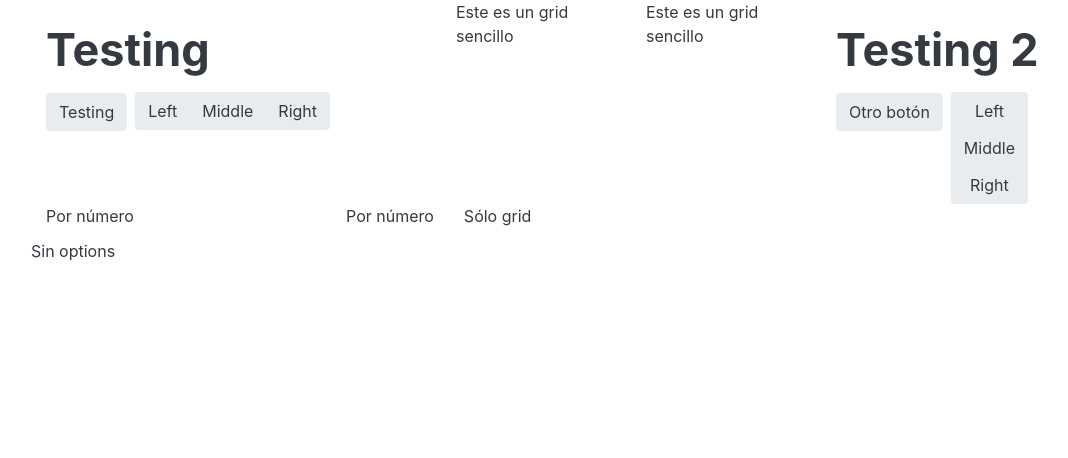
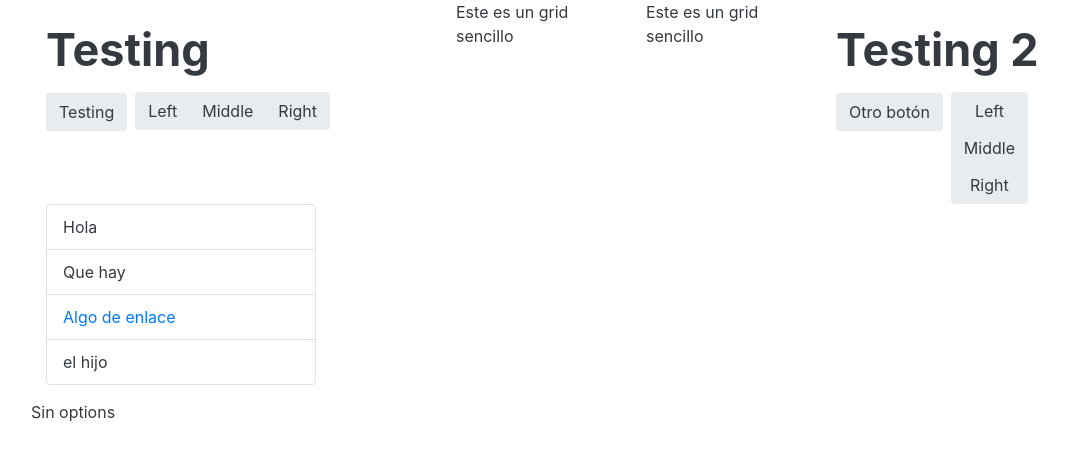
Before and after one commit to Grupo-Abraxas/kronus, a React (Create React App) app: page / in a window 1280 px wide. Shown: the top 458 px of the page, without its empty margins (9-1077 px from the left). Built offline with nearby package versions, Linux system fonts and the light colour scheme.

Commit message:
Adding List component
- Adding list component
- Adding tests for this list component

```diff
--- a/src/App.js
+++ b/src/App.js
@@ -1,5 +1,5 @@
 import './App.scss'
-import { Grid, Button, ButtonGroup } from './components'
+import { Grid, Button, ButtonGroup, List } from './components'
 
 function App() {
   return (
@@ -34,13 +34,12 @@ function App() {
       </Grid>
       <Grid areColumns>
         <Grid colSize="3">
-          <p>Por número</p>
-        </Grid>
-        <Grid tabletSize="8">
-          <p>Por número</p>
-        </Grid>
-        <Grid colSize="1" tabletSize="1">
-          <p>Sólo grid</p>
+          <List tag="aside" isGroup>
+            <p>Hola</p>
+            <p>Que hay</p>
+            <a href="#hello">Algo de enlace</a>
+            <p>el hijo</p>
+          </List>
         </Grid>
       </Grid>
       <Grid areColumns>
--- /dev/null
+++ b/src/components/List.js
@@ -0,0 +1,35 @@
+import React from 'react'
+import classnames from 'classnames'
+
+// Styles
+import './scss/components/lists.scss'
+
+const List = (
+  {
+    children,
+    className,
+    tag = false,
+    isGroup = false,
+    isGroupFlush = false,
+    isGroupInterleaved = false,
+    ...props
+  }
+) => {
+  const HTMLTag = tag || 'ul'
+  const listClass = className || isGroup || isGroupFlush || isGroupInterleaved ? true : false
+
+  return (
+    <HTMLTag
+      className={ listClass ? classnames({
+        'list-group': isGroup,
+        'list-group-flush': isGroupFlush,
+        'list-group-interleaved': isGroupInterleaved
+      }, className) : null }
+      { ...props }
+    >
+      { children }
+    </HTMLTag>
+  )
+}
+
+export default List
--- a/src/components/index.js
+++ b/src/components/index.js
@@ -4,3 +4,4 @@
 export { default as Button } from './Button'
 export { default as Grid } from './Grid'
 export { default as ButtonGroup } from './ButtonGroup'
+export { default as List } from './List'
--- /dev/null
+++ b/src/components/scss/components/lists.scss
@@ -0,0 +1,77 @@
+//
+// Lists
+// --------------------------------------------------
+
+@import "../kn-components-core.scss";
+
+
+// Variables
+//
+$list-padding-left:       1.75rem !default;
+$list-item-padding:       .625rem 1rem !default;
+$list-item-border:        $border-base !default;
+$list-item-background:    transparent !default;
+$list-item-radius:        $radius !default;
+$list-item-interleaved:   $white-smoke !default;
+
+
+ul, ol {
+  padding-left: $list-padding-left;
+}
+
+.list-group,
+.list-group-flush,
+.list-group-interleaved {
+  list-style: none;
+  padding: 0;
+  margin-bottom: 1rem;
+
+  * {
+    display: block;
+    width: 100%;
+    padding: $list-item-padding;
+    margin-bottom: -1px;
+    text-align: left;
+    border: $list-item-border;
+    border-radius: 0;
+    background-color: $list-item-background;
+  }
+}
+
+.list-group,
+.list-group-interleaved {
+  * {
+    &:first-child {
+      border-top-left-radius: $list-item-radius;
+      border-top-right-radius: $list-item-radius;
+    }
+
+    &:last-child {
+      border-bottom-left-radius: $list-item-radius;
+      border-bottom-right-radius: $list-item-radius;
+    }
+  }
+}
+
+.list-group-flush {
+  * {
+    border-left: 0;
+    border-right: 0;
+
+    &:first-child {
+      border-top: 0;
+    }
+
+    &:last-child {
+      border-bottom: 0;
+    }
+  }
+}
+
+.list-group-interleaved {
+  * {
+    &:nth-child(2n) {
+      background-color: $list-item-interleaved;
+    }
+  }
+}
```
Also changed, not shown: 1 other file (tests, documents, lock files or other folders).
